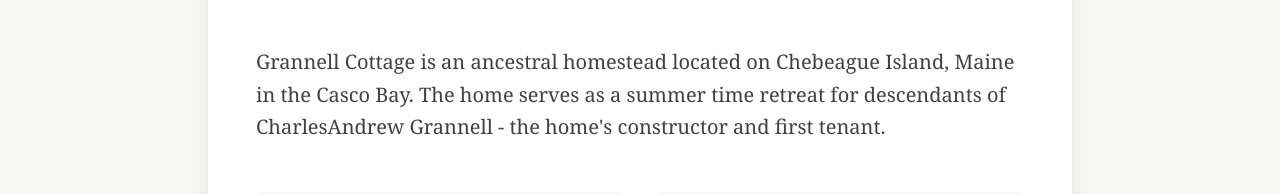
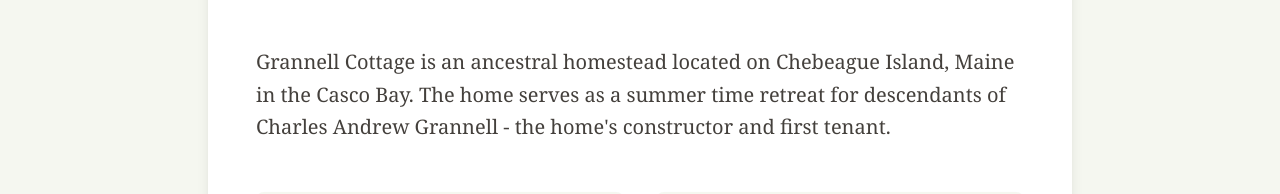
Before and after one commit to weeezik/grannell-cottage, a Next.js app: page /about in a window 1280 px wide. Shown: the part 676-870 px from the top of the page. Built offline with nearby package versions, Linux system fonts and the light colour scheme.

Commit message:
Add space

```diff
--- a/src/app/about/page.tsx
+++ b/src/app/about/page.tsx
@@ -23,7 +23,7 @@ export default function About() {
           <div className="p-8 md:p-12">
             <p className="text-xl text-stone-700 leading-relaxed mb-8 font-serif">
               Grannell Cottage is an ancestral homestead located on Chebeague Island, Maine
-              in the Casco Bay. The home serves as a summer time retreat for descendants of CharlesAndrew
+              in the Casco Bay. The home serves as a summer time retreat for descendants of Charles Andrew
               Grannell - the home&apos;s constructor and first tenant.
             </p>
 
```
